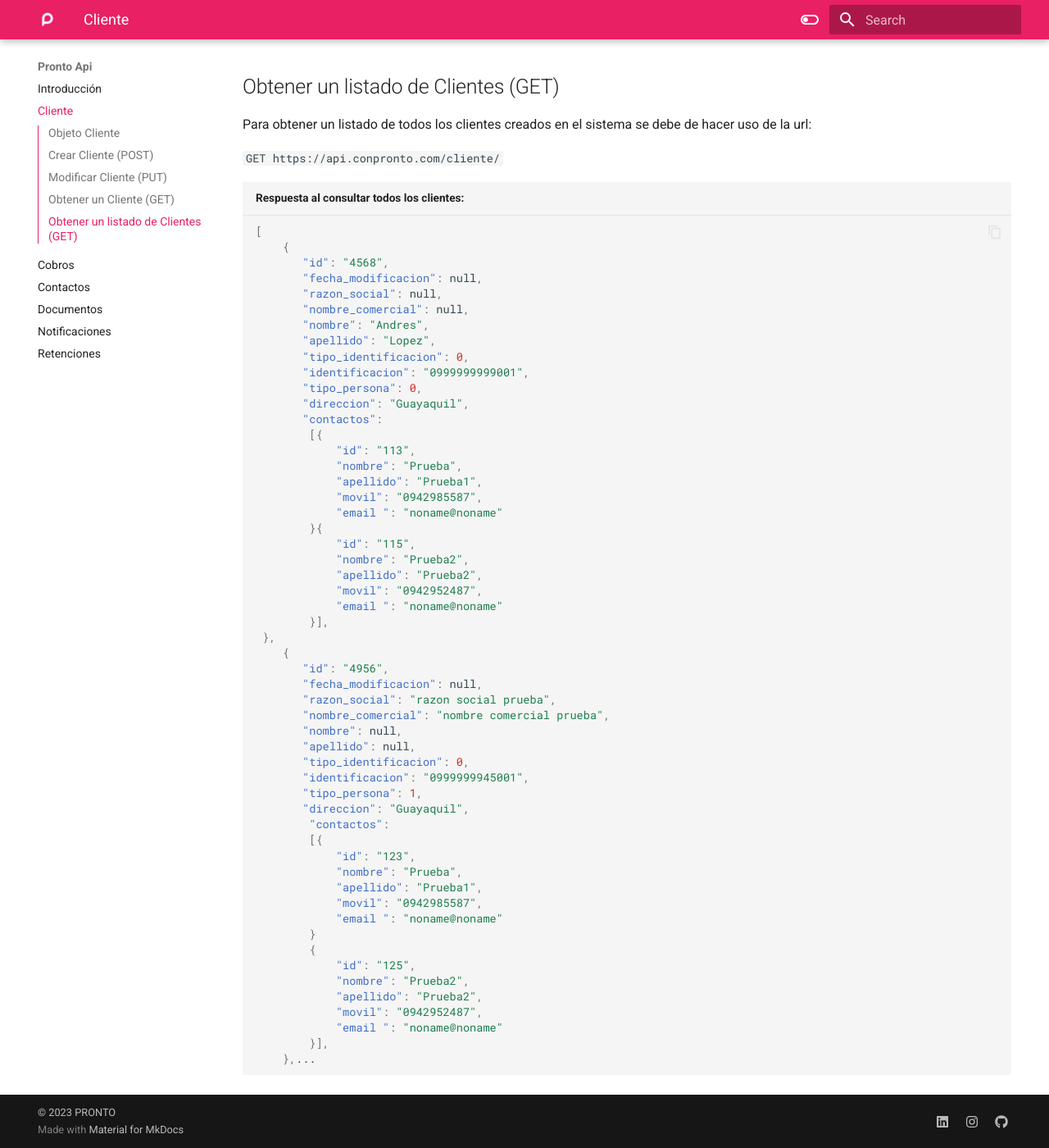
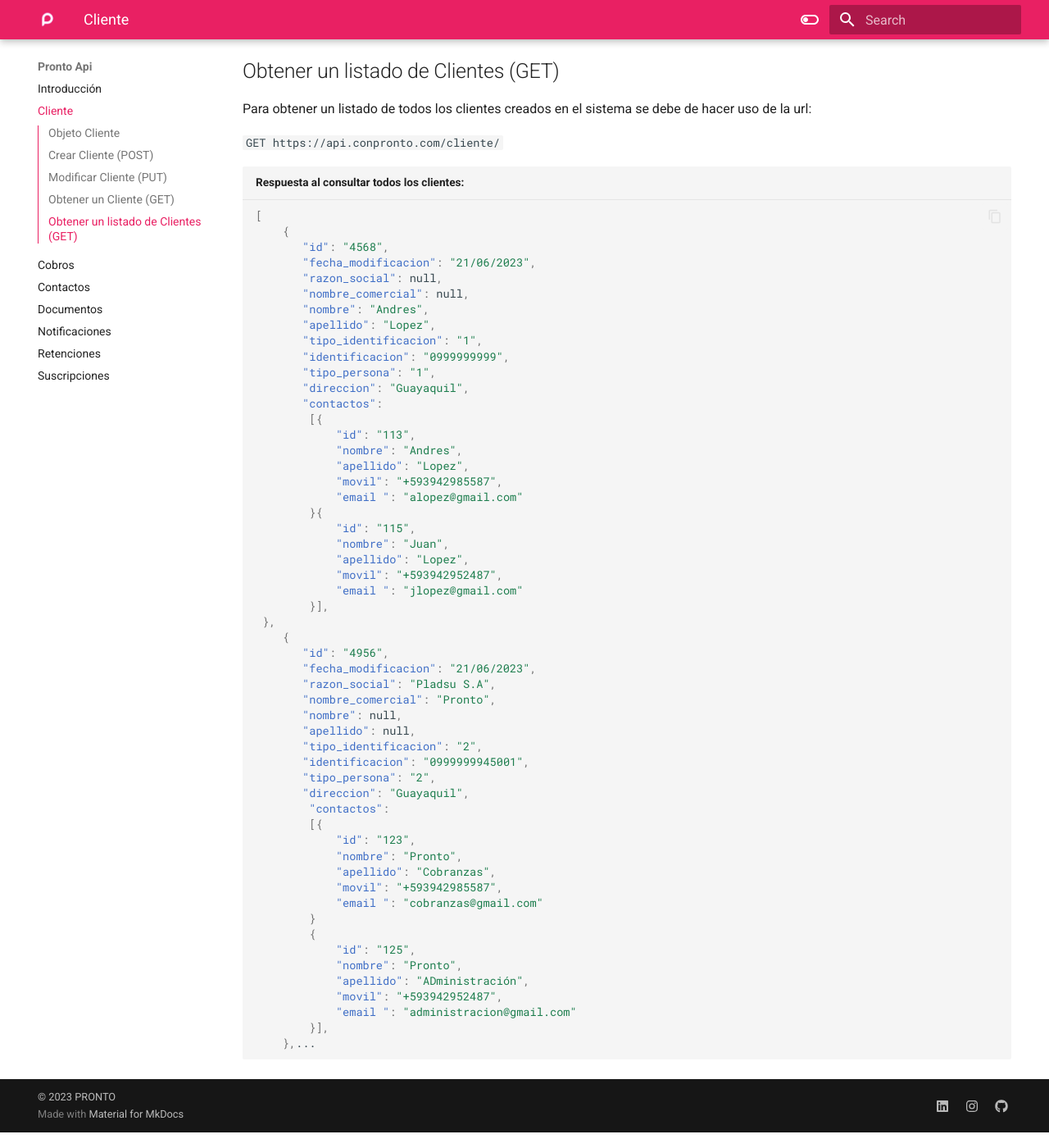
Before and after one commit to conpronto/conpronto.github.io, an MkDocs documentation site: the page built from docs/cliente.md, in a window 1280 px wide and 1400 px high, scrolled down 4113 px. Shown: the whole window at 82% size. Built offline with MkDocs 1.6.1 and Material for MkDocs 9.7.7, drawn with Linux system fonts in a browser that asks for light colours; emoji names are drawn with the system emoji font; some of the changed text lies outside the part shown.

Commit message:
Update suscripciones

````diff
--- a/docs/cliente.md
+++ b/docs/cliente.md
@@ -5,29 +5,29 @@
 [
     {
         "id": "1234",
-        "fecha_modificacion": null,
+        "fecha_modificacion": "21/06/2023",
         "razon_social": null,
         "nombre_comercial": null,
         "nombre": "Andres",
         "apellido": "Lopez",
-        "tipo_identificacion": 0,
-        "identificacion": "0999999999001",
-        "tipo_persona": 0,
+        "tipo_identificacion": "1",
+        "identificacion": "0999999999",
+        "tipo_persona": "1",
         "direccion": "Guayaquil",
     	"contactos":
 		[{
             "id": "113",
-    	    "nombre": "Prueba",
-    	    "apellido": "Prueba1",
-    	    "movil": "0942985587",
-    	    "email ": "noname@noname"
+    	    "nombre": "Andres",
+    	    "apellido": "Lopez",
+    	    "movil": "+593942985587",
+    	    "email ": "alopez@gmail.com"
     	}
 		{
             "id": "115",
-    	    "nombre": "Prueba2",
-    	    "apellido": "Prueba2",
-    	    "movil": "0942952487",
-    	    "email ": "noname@noname"
+    	    "nombre": "Juan",
+    	    "apellido": "Lopez",
+    	    "movil": "+593942952487",
+    	    "email ": "jlopez@gmail.com"
     	}],
 }]
 ```
@@ -37,16 +37,16 @@
 
 | Valor       | Tipo                                 |
 | ----------- | ------------------------------------ |
-| `0  `       | Cédula                               |
-| `1  `       | Ruc|
-| `2  `       | Pasaporte |
+| `1  `       | Cédula                               |
+| `2  `       | Ruc|
+| `3  `       | Pasaporte |
 
 Los tipos de persona son:
 
 | Valor       | Tipo                                 |
 | ----------- | ------------------------------------ |
-| `0  `       | Persona                            |
-| `1  `       | Empresa|
+| `1  `       | Persona                            |
+| `2  `       | Empresa|
 
 | Parámetro   | Tipo    | Longitud | Descripción |
 | ----------- | ------- | -------- | ----------- |
@@ -77,15 +77,15 @@
     	"nombre_comercial": "Andres Lopez",
     	"nombre": null,
     	"apellido": null,
-    	"tipo_identificacion": 0,
+    	"tipo_identificacion": "2",
     	"identificacion": "0999954599001",
-    	"tipo_persona": "Persona",
+    	"tipo_persona": "2",
     	"direccion": "Guayaquil",
     	"contactos":
 		[{
-    	   "nombre": "Prueba",
-    	   "apellido": "Prueba1",
-    	   "movil": "0942985587",
+    	   "nombre": "Andres",
+    	   "apellido": "Lopez",
+    	   "movil": "+593942985587",
     	   "email": "noname@noname"
     	}]
 }
@@ -109,16 +109,16 @@
         "nombre_comercial": null,
         "nombre": "Andres",
         "apellido": "Lopez",
-        "tipo_identificacion": 0,
-        "identificacion": "0999999999001",
-        "tipo_persona": 0,
+        "tipo_identificacion": "1",
+        "identificacion": "0999999999",
+        "tipo_persona": "1",
         "direccion": "Guayaquil",
     	"contactos":
 		[{
-    	    "nombre": "Prueba",
-    	    "apellido": "Prueba1",
-    	    "movil": "0942985587",
-    	    "email ": "noname@noname"
+    	    "nombre": "Andrés",
+    	    "apellido": "Lopez",
+    	    "movil": "+593942985587",
+    	    "email ": "alopez@gmail.com"
     	}],
 }
 ```
@@ -138,29 +138,28 @@
 [
     {
         "id": "1234",
-        "fecha_modificacion": null,
+        "fecha_modificacion": "21/06/2023",
         "razon_social": null,
         "nombre_comercial": null,
         "nombre": "Andres",
         "apellido": "Lopez",
-        "tipo_identificacion": 0,
-        "identificacion": "0999999999001",
-        "tipo_persona": 0,
+        "tipo_identificacion": "1",
+        "identificacion": "0999999999",
+        "tipo_persona": "1",
         "direccion": "Guayaquil",
-    	"contactos":
 		"contactos":
 		[{
             "id": "113",
-    	    "nombre": "Prueba",
-    	    "apellido": "Prueba1",
-    	    "movil": "0942985587",
-    	    "email ": "noname@noname"
+    	    "nombre": "Andres",
+    	    "apellido": "Lopez",
+    	    "movil": "+593942985587",
+    	    "email ": "alopez@gmail.com"
     	}{
             "id": "115",
-    	    "nombre": "Prueba2",
-    	    "apellido": "Prueba2",
-    	    "movil": "0942952487",
-    	    "email ": "noname@noname"
+    	    "nombre": "Juan",
+    	    "apellido": "Lopez",
+    	    "movil": "+593942952487",
+    	    "email ": "jlopez@gmail.com"
     	}],
 }]
 ```
@@ -175,55 +174,55 @@
 [
 	{
        "id": "4568",
-       "fecha_modificacion": null,
+       "fecha_modificacion": "21/06/2023",
        "razon_social": null,
        "nombre_comercial": null,
        "nombre": "Andres",
        "apellido": "Lopez",
-       "tipo_identificacion": 0,
-       "identificacion": "0999999999001",
-       "tipo_persona": 0,
+       "tipo_identificacion": "1",
+       "identificacion": "0999999999",
+       "tipo_persona": "1",
        "direccion": "Guayaquil",
 	   "contactos":
 		[{
             "id": "113",
-    	    "nombre": "Prueba",
-    	    "apellido": "Prueba1",
-    	    "movil": "0942985587",
-    	    "email ": "noname@noname"
+    	    "nombre": "Andres",
+    	    "apellido": "Lopez",
+    	    "movil": "+593942985587",
+    	    "email ": "alopez@gmail.com"
     	}{
             "id": "115",
-    	    "nombre": "Prueba2",
-    	    "apellido": "Prueba2",
-    	    "movil": "0942952487",
-    	    "email ": "noname@noname"
+    	    "nombre": "Juan",
+    	    "apellido": "Lopez",
+    	    "movil": "+593942952487",
+    	    "email ": "jlopez@gmail.com"
     	}],
  },
 	{
        "id": "4956",
-       "fecha_modificacion": null,
-       "razon_social": "razon social prueba",
-       "nombre_comercial": "nombre comercial prueba",
+       "fecha_modificacion": "21/06/2023",
+       "razon_social": "Pladsu S.A",
+       "nombre_comercial": "Pronto",
        "nombre": null,
        "apellido": null,
-       "tipo_identificacion": 0,
+       "tipo_identificacion": "2",
        "identificacion": "0999999945001",
-       "tipo_persona": 1,
+       "tipo_persona": "2",
        "direccion": "Guayaquil",
 		"contactos":
 		[{
             "id": "123",
-    	    "nombre": "Prueba",
-    	    "apellido": "Prueba1",
-    	    "movil": "0942985587",
-    	    "email ": "noname@noname"
+    	    "nombre": "Pronto",
+    	    "apellido": "Cobranzas",
+    	    "movil": "+593942985587",
+    	    "email ": "cobranzas@gmail.com"
     	}
 		{
             "id": "125",
-    	    "nombre": "Prueba2",
-    	    "apellido": "Prueba2",
-    	    "movil": "0942952487",
-    	    "email ": "noname@noname"
+    	    "nombre": "Pronto",
+    	    "apellido": "ADministración",
+    	    "movil": "+593942952487",
+    	    "email ": "administracion@gmail.com"
     	}],
 	},...
 ```
````
Also changed, not shown: docs/index.md (+10 -1 lines), docs/suscripciones.md (added, +137 -0 lines).
